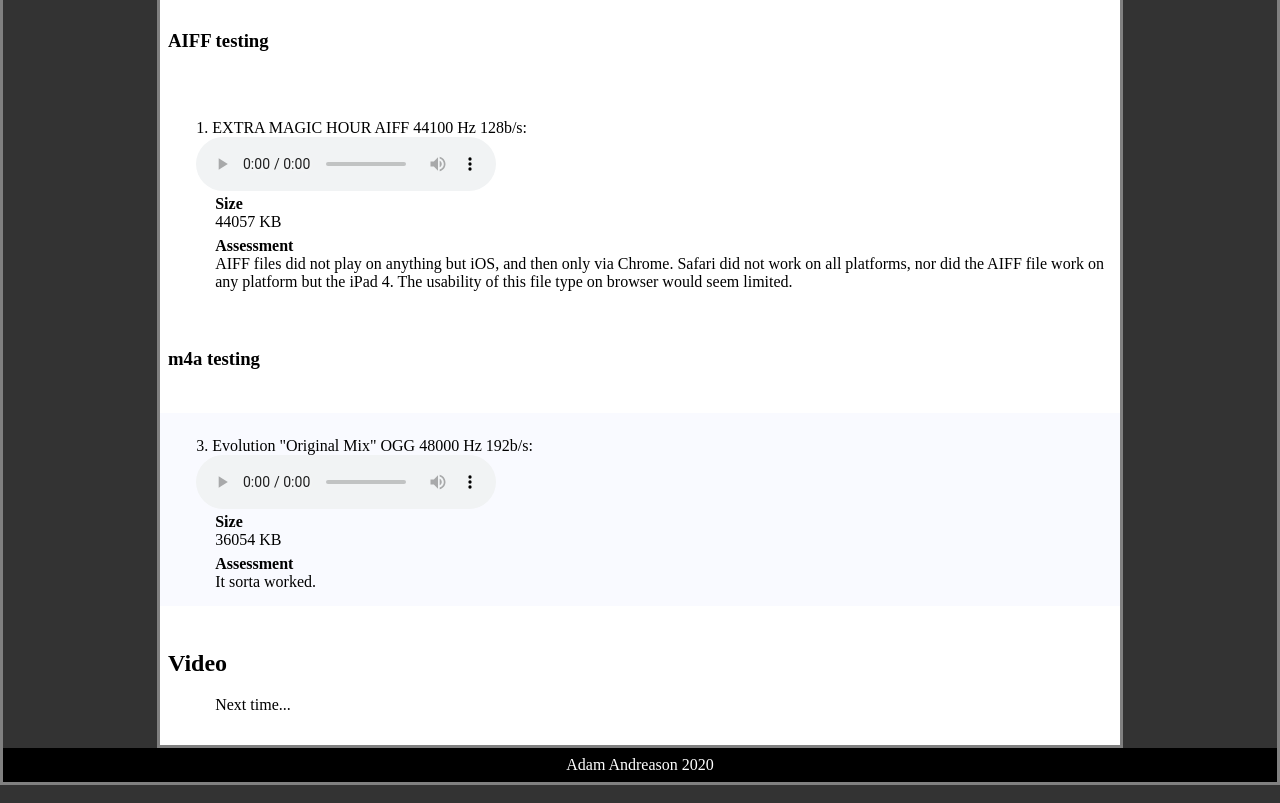
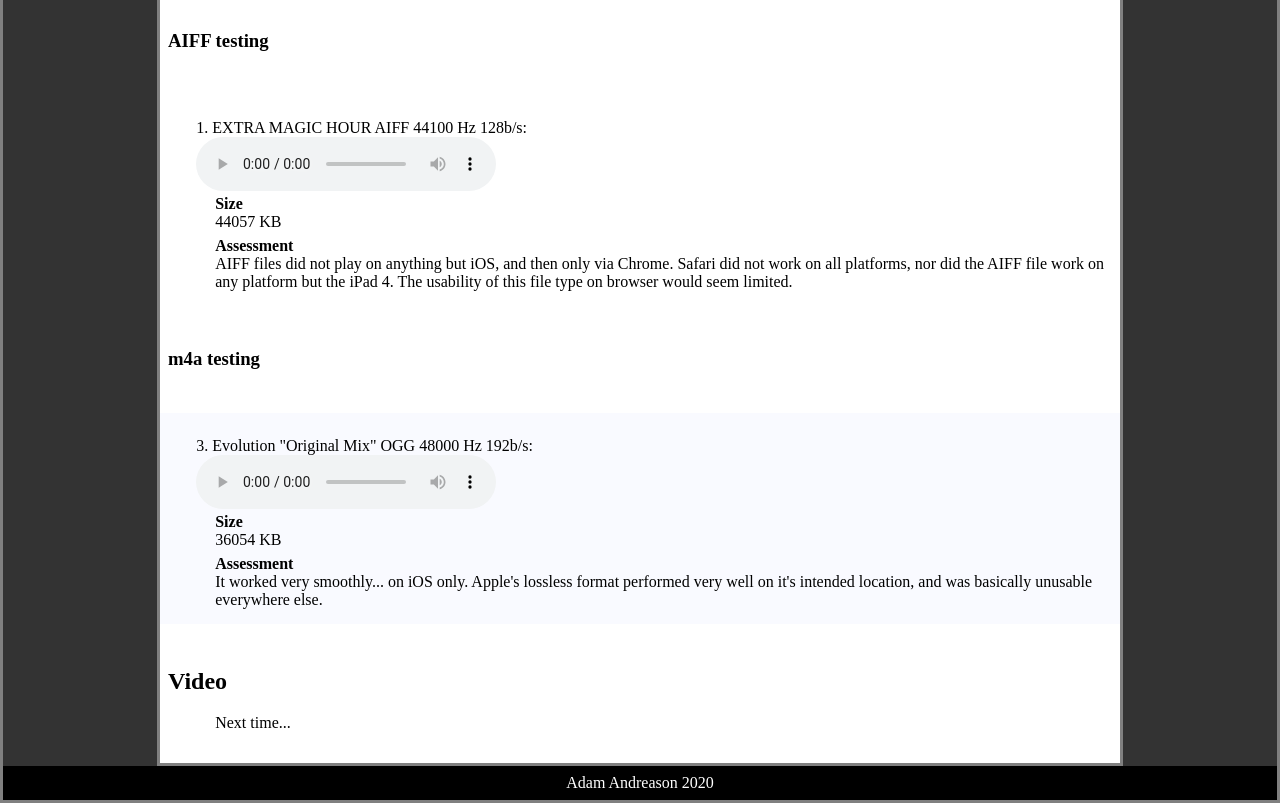
Before and after one commit to timetoady/2341, a plain HTML site: page index.html in a window 1280 px wide. Shown: the part 2546-3349 px from the top of the page. Drawn offline with Linux system fonts and the light colour scheme.

Commit message:
slight analysis update in text

```diff
--- a/index.html
+++ b/index.html
@@ -107,8 +107,10 @@
             <h4>Assessment</h4>
             <p>Like the MP3, the FLAC was the other format that successfully played across all platforms. However, FLAC
                 files seem to have several issues. They were unable to show total play time on any platform from the
-                browser, and starting and stopping playback was sometimes a bit sluggish. And although the time would count up, the position wasn't scrollable on any platform.
-                The quality uptick that should be more noticable for a lossless file, but was less apparent on the Android phone, most on the PC.</p>
+                browser, and starting and stopping playback was sometimes a bit sluggish. And although the time would
+                count up, the position wasn't scrollable on any platform.
+                The quality uptick that should be more noticable for a lossless file, but was less apparent on the
+                Android phone, most on the PC.</p>
         </div>
 
         <div>
@@ -192,7 +194,8 @@
             <h4>Size</h4>
             <p>44057 KB</p>
             <h4>Assessment</h4>
-            <p>AIFF files did not play on anything but iOS, and then only via Chrome. Safari did not work on all platforms,
+            <p>AIFF files did not play on anything but iOS, and then only via Chrome. Safari did not work on all
+                platforms,
                 nor did the AIFF file work on any platform but the iPad 4. The usability of this file type on browser
                 would seem limited.</p>
         </div>
@@ -212,7 +215,8 @@
             <h4>Size</h4>
             <p>36054 KB</p>
             <h4>Assessment</h4>
-            <p> It sorta worked.</p>
+            <p> It worked very smoothly... on iOS only. Apple's lossless format performed very well on it's intended
+                location, and was basically unusable everywhere else.</p>
         </div>
 
 
```
